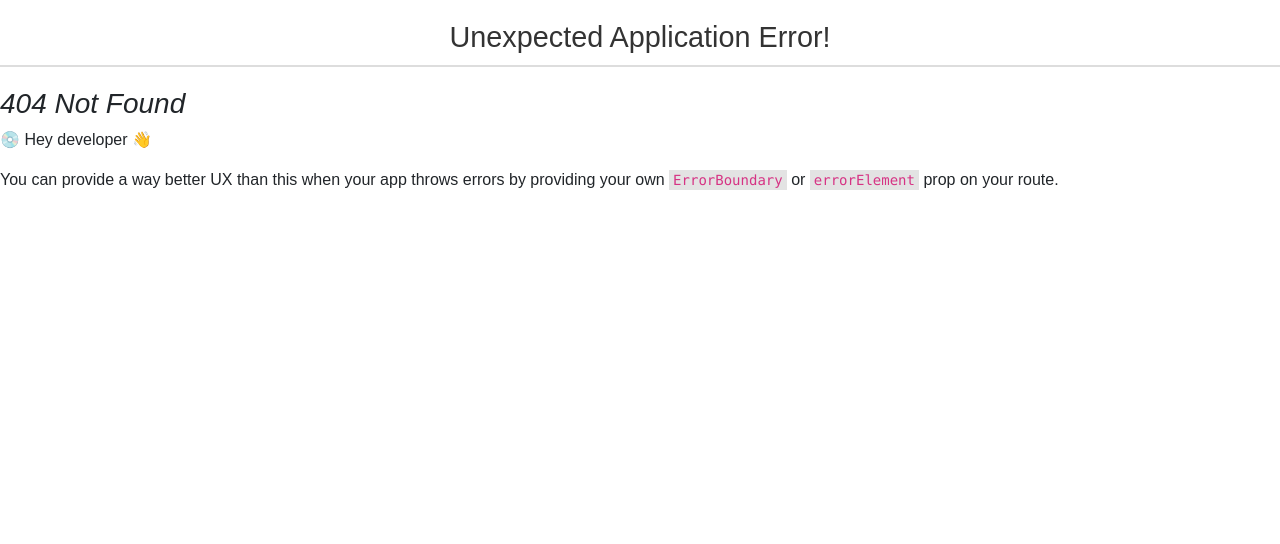
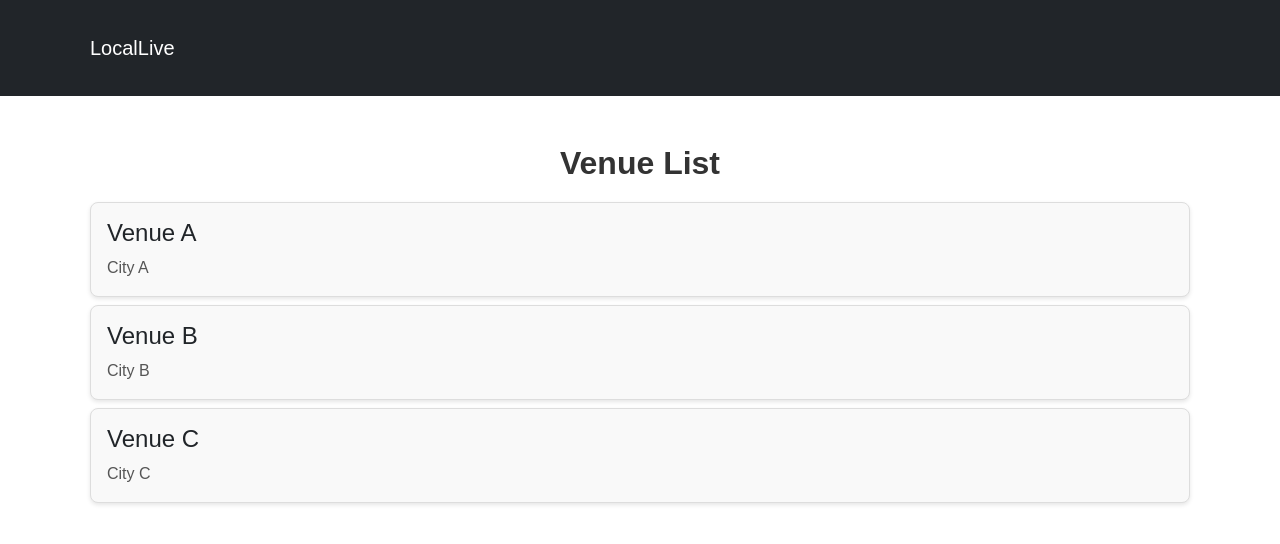
Before and after one commit to loadedskiffer/LocalLive, a React (Create React App) app in the folder client/: page /venue-list in a window 1280 px wide. Before the commit this address had no page. Shown: the top 544 px of the page. Built offline with nearby package versions, Linux system fonts and the light colour scheme.

Commit message:
Create a VenueList Page

```diff
--- /dev/null
+++ b/client/src/components/VenueCard.js
@@ -0,0 +1,12 @@
+import "../css/VenueCard.css";
+
+const VenueCard = ({ name, location }) => {
+  return (
+    <div className="venue-card">
+      <h3>{name}</h3>
+      <p>{location}</p>
+    </div>
+  );
+};
+
+export default VenueCard;
--- /dev/null
+++ b/client/src/components/VenueContainer.js
@@ -0,0 +1,20 @@
+import { Container, Row, Col } from 'react-bootstrap';
+import "../css/VenueCard.css"; // Assuming you'll have venue-specific styling
+import VenueCard from './VenueCard'; // Component for individual venue cards
+
+const VenueContainer = (venues) => {
+  const venueList = venues['venues'];
+  return (
+    <div>
+      {venueList.map((v, index) =>
+        <VenueCard
+          name={v.name}
+          location={v.location}
+          key={index}
+        />
+      )}
+    </div>
+  );
+};
+
+export default VenueContainer;
--- /dev/null
+++ b/client/src/css/VenueCard.css
@@ -0,0 +1,18 @@
+.venue-card {
+    border: 1px solid #ddd;
+    border-radius: 8px;
+    padding: 16px;
+    margin: 8px 0;
+    box-shadow: 0 2px 4px rgba(0, 0, 0, 0.1);
+    background-color: #f9f9f9;
+  }
+
+  .venue-card h3 {
+    margin: 0 0 8px;
+    font-size: 1.5rem;
+  }
+
+  .venue-card p {
+    margin: 0;
+    color: #555;
+  }
--- a/client/src/index.js
+++ b/client/src/index.js
@@ -21,6 +21,7 @@ import ArtistList from './pages/Artist/ArtistList';
 import SavedEvents from './pages/Audience/AudienceSavedEvents';
 import EditEvent from './pages/Venue/EditEvent';
 import ArtistCreateEvent from './pages/Artist/ArtistCreateEvent';
+import AudienceVenueList from './pages/Audience/AudienceVenueList';
 
 const router = createBrowserRouter(
   createRoutesFromElements(
@@ -37,6 +38,7 @@ const router = createBrowserRouter(
       <Route path='/artist-list' element={<ArtistList/>} />
       <Route path='/saved-events' element = {<SavedEvents/>}/>
       <Route path='/edit-event' element = {<EditEvent/>}/>
+      <Route path ='/venue-list' element = {<AudienceVenueList/>}/>
       <Route path='' element={<PrivateRoute/>}>
         <Route path='/profile' element={<ProfileScreen/>}/>
       </Route>
--- a/client/src/pages/Audience/AudienceHome.js
+++ b/client/src/pages/Audience/AudienceHome.js
@@ -51,10 +51,18 @@ const AudienceHome = () => {
                 <h1 className="banner-text">Welcome to Audience Home</h1>
             </div>
 
-            {/* Button for Saved Events */}
-            <Link to="/saved-events">
-                <button className="saved-events-button">Saved Events</button>
-            </Link>
+             {/* Navigation Buttons */}
+             <div className="navigation-buttons">
+                <Link to="/venue-list">
+                    <button>Venue List</button>
+                </Link>
+                <Link to="/artist-list">
+                    <button>Artist List</button>
+                </Link>
+                <Link to="/saved-events">
+                    <button>Saved Events</button>
+                </Link>
+            </div>
 
             {/* Events Section */}
             <div className="eventWrapper">
--- /dev/null
+++ b/client/src/pages/Audience/AudienceVenueList.js
@@ -0,0 +1,18 @@
+import VenueContainer from '../../components/VenueContainer';
+
+const venues = [
+  { name: "Venue A", location: "City A" },
+  { name: "Venue B", location: "City B" },
+  { name: "Venue C", location: "City C" },
+];
+
+const VenueList = () => {
+  return (
+    <div>
+      <h1>Venue List</h1>
+      <VenueContainer venues={venues} />
+    </div>
+  );
+};
+
+export default VenueList;
```
Also changed, not shown: 2 other files (tests, documents, lock files or other folders).
